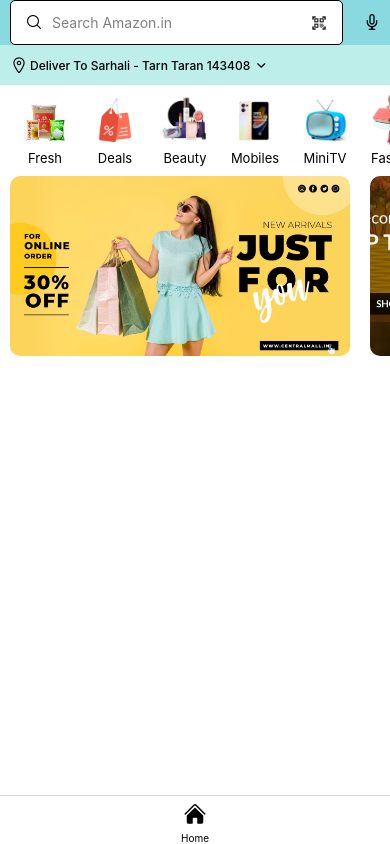
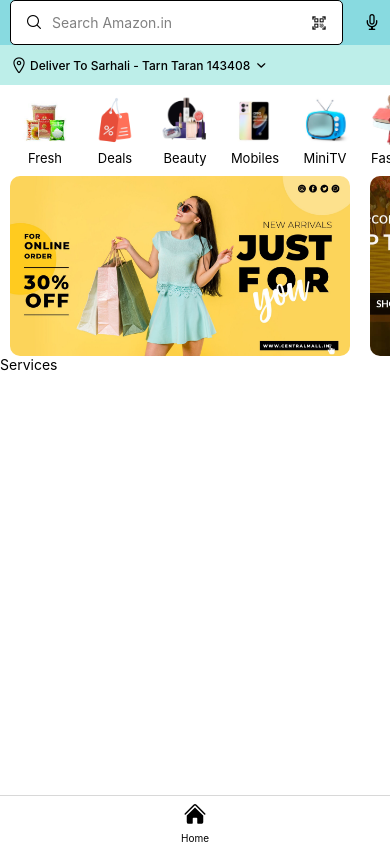
Before and after one commit to developervinay1/AmazonClone, a React Native app: screen /Main in a window 390 px wide. Built offline with nearby package versions, Linux system fonts and the light colour scheme; no server answers.

Commit message:
Slider Completed

```diff
--- a/components/Slider.js
+++ b/components/Slider.js
@@ -34,6 +34,7 @@
         {sliderData.map((data, index) => {
           return (
             <Image
+              key={index}
               source={data.image}
               style={{
                 width: Dimensions.get("window").width - 50,
--- a/screens/HomeScreen.js
+++ b/screens/HomeScreen.js
@@ -6,6 +6,7 @@
 import SubHeader from "../components/SubHeader";
 import Categories from "../components/Categories";
 import Slider from "../components/Slider";
+import Services from "../components/Services";
 
 export default function HomeScreen() {
   return (
@@ -14,6 +15,7 @@
       <SubHeader />
       <Categories />
       <Slider />
+      <Services />
     </SafeAreaView>
   );
 }
```
